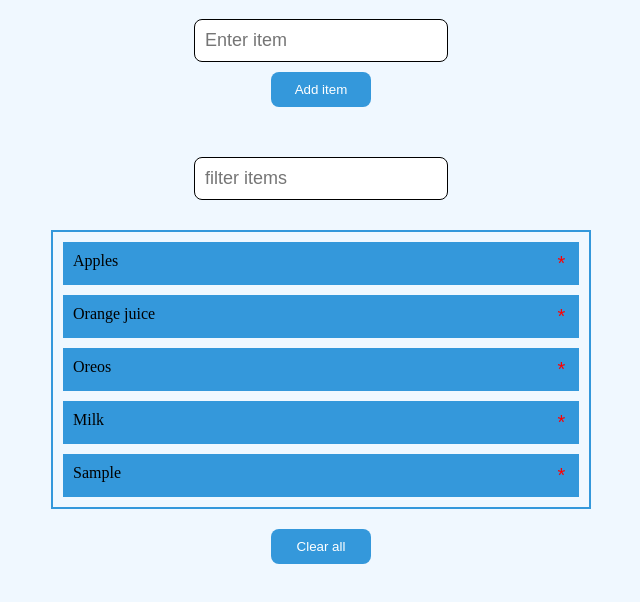
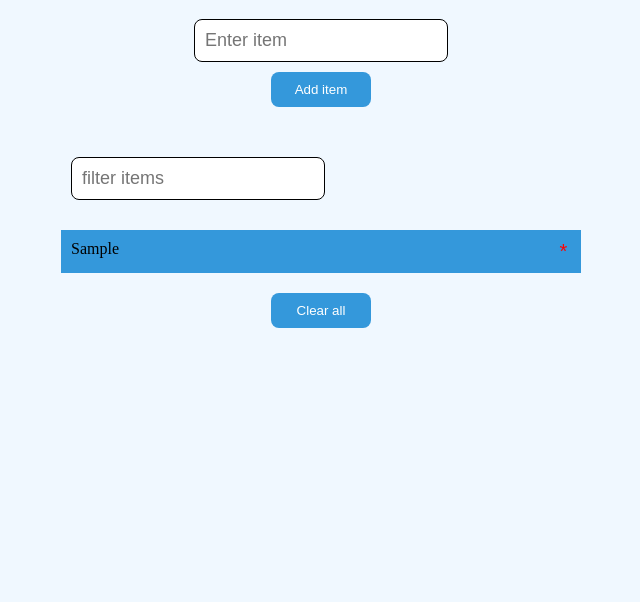
Before and after one commit to machakelvin/Mini-projects, a plain HTML site: page Shopping list/index.html in a window 1280 px wide. Both pictures are taken after typing "Sample" into the empty fields and a click on the button "Add item". Shown: the part 78-680 px from the top of the page, without its empty margins (319-959 px from the left). Drawn offline with Linux system fonts and the light colour scheme.

Commit message:
added checkUI

```diff
--- a/Shopping list/index.html
+++ b/Shopping list/index.html
@@ -37,7 +37,7 @@
         </div>
 
         <ul id="item-list" class="items">
-            <li>Apples
+            <!-- <li>Apples
                 <button class="button">*</button>
             </li>
             <li>Orange juice
@@ -48,7 +48,7 @@
             </li>
             <li>Milk
                 <button class="button">*</button>
-            </li>
+            </li> -->
         </ul>
 
         <div class="clear-div">
--- a/Shopping list/script.js
+++ b/Shopping list/script.js
@@ -19,8 +19,10 @@ function addItem(e){
     li.appendChild(document.createTextNode(newItem))
     const button = createButton('button')
     li.appendChild(button)
+    // adds items to DOM
     itemList.appendChild(li)
 
+    checkUI()
     itemInput.value = ''
 }
 
@@ -38,7 +40,11 @@ function createButton(classes){
 // removes single item clicked
 function removeItem(e){
     if(e.target.classList.contains('button')){
-        e.target.parentElement.remove()
+        if(confirm('Are you sure?')){
+            e.target.parentElement.remove()
+
+            checkUI()
+        }
     }
 }
 
@@ -48,8 +54,23 @@ function clearItems(e){
     while(itemList.firstChild){
         itemList.removeChild(itemList.firstChild)
     }
+    checkUI()
 }
 
+// removes the filter & clear btn on load
+function checkUI (){
+    const items = itemList.querySelectorAll('li')
+    console.log(items);
+    if(items.length === 0){
+        clearBtn.style.display = 'none'
+        filter.style.display = 'none'
+    }else{
+        clearBtn.style.display = 'block'
+        filter.style.display = 'block'
+
+    }
+}
+checkUI()
 
 // Event listeners
 itemForm.addEventListener('submit', addItem)
--- a/Shopping list/style.css
+++ b/Shopping list/style.css
@@ -58,7 +58,6 @@ header h1{
 
 .items{
     margin-top: 10px;
-    border: 2px solid #3498db;
 }
 
 .items li{
```
